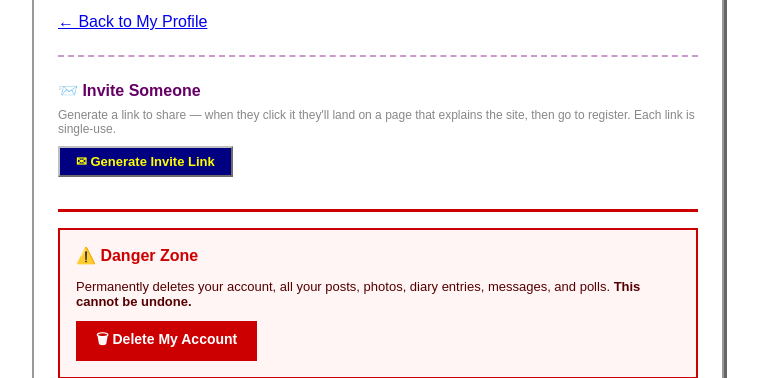
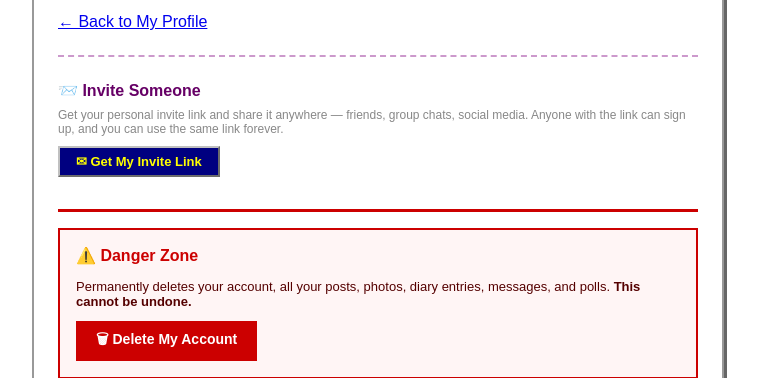
Before and after one commit to brickface082/millennial-space, a Flask app: page /edit in a window 1280 px wide. Shown: the part 1737-2115 px from the top of the page, without its empty margins (262-1020 px from the left). Run offline with Flask 3, Linux system fonts and the light colour scheme; the visitor is signed in with stand-in values (Sample User, id 1); data comes from the database, SQL or seed files in the repository; data that the repository does not hold is empty; some libraries are stand-ins or nearby versions.

Commit message:
Make invite links reusable — unlimited signups per link

```diff
--- a/app.py
+++ b/app.py
@@ -409,18 +409,29 @@ class CornerEvent(db.Model):
 
 
 class Invite(db.Model):
-    """T026 — single-use invite tokens. Any user can generate one to bring someone new."""
+    """T026 — reusable invite links. Each user gets one permanent link; unlimited signups."""
     __tablename__ = "invite"
     id = db.Column(db.Integer, primary_key=True)
     token = db.Column(db.String(64), unique=True, nullable=False)
     created_by = db.Column(db.Integer, db.ForeignKey("user.id"), nullable=False)
     created_at = db.Column(db.DateTime, nullable=False, default=datetime.utcnow)
-    used_by = db.Column(db.Integer, db.ForeignKey("user.id"), nullable=True)
-    used_at = db.Column(db.DateTime, nullable=True)
+    used_by = db.Column(db.Integer, db.ForeignKey("user.id"), nullable=True)  # legacy; unused
+    used_at = db.Column(db.DateTime, nullable=True)  # legacy; unused
     creator = db.relationship("User", foreign_keys=[created_by],
                               backref=db.backref("invites_sent", lazy=True))
     used_by_user = db.relationship("User", foreign_keys=[used_by],
                                    backref=db.backref("invite_used", uselist=False, lazy=True))
+
+
+class InviteReferral(db.Model):
+    """Signup attributed to an invite link (link stays reusable)."""
+    __tablename__ = "invite_referral"
+    id = db.Column(db.Integer, primary_key=True)
+    invite_id = db.Column(db.Integer, db.ForeignKey("invite.id"), nullable=False)
+    user_id = db.Column(db.Integer, db.ForeignKey("user.id"), nullable=False)
+    referred_at = db.Column(db.DateTime, nullable=False, default=datetime.utcnow)
+    invite = db.relationship("Invite", backref=db.backref("referrals", lazy=True))
+    user = db.relationship("User", backref=db.backref("referred_via", uselist=False, lazy=True))
 
 class Feedback(db.Model):
     """T027 — bug reports and suggestions. user_id is nullable so anonymous submissions work."""
@@ -991,9 +1002,8 @@ def register():
         db.session.flush()  # get user.id before commit
         if token:
             inv = Invite.query.filter_by(token=token).first()
-            if inv and inv.used_by is None:
-                inv.used_by = user.id
-                inv.used_at = datetime.utcnow()
+            if inv:
+                db.session.add(InviteReferral(invite_id=inv.id, user_id=user.id))
         db.session.commit()
         flash("Account created! You can now log in.", "success")
         return redirect(url_for("login"))
@@ -2729,10 +2739,14 @@ def spot_event_delete(event_id):
 @app.route("/invite/create", methods=["POST"])
 @login_required
 def invite_create():
-    token = secrets.token_urlsafe(32)
-    invite = Invite(token=token, created_by=current_user.id)
-    db.session.add(invite)
-    db.session.commit()
+    existing = Invite.query.filter_by(created_by=current_user.id).order_by(Invite.created_at.asc()).first()
+    if existing:
+        token = existing.token
+    else:
+        token = secrets.token_urlsafe(32)
+        invite = Invite(token=token, created_by=current_user.id)
+        db.session.add(invite)
+        db.session.commit()
     link = url_for("invite_landing", token=token, _external=True)
     return jsonify({"link": link})
 
@@ -2905,7 +2919,11 @@ def account_delete():
     ProfileView.query.filter(
         (ProfileView.profile_id == uid) | (ProfileView.viewer_id == uid)
     ).delete(synchronize_session=False)
-    # 9. Invites created by user (delete), used by user (nullify FK)
+    # 9. Invites and referrals
+    invite_ids = [i.id for i in Invite.query.filter_by(created_by=uid).all()]
+    if invite_ids:
+        InviteReferral.query.filter(InviteReferral.invite_id.in_(invite_ids)).delete(synchronize_session=False)
+    InviteReferral.query.filter_by(user_id=uid).delete(synchronize_session=False)
     Invite.query.filter_by(created_by=uid).delete(synchronize_session=False)
     for inv in Invite.query.filter_by(used_by=uid).all():
         inv.used_by = None
--- a/templates/edit_profile.html
+++ b/templates/edit_profile.html
@@ -136,10 +136,10 @@
     <!-- T026 — Invite Links -->
     <hr style="border:none;border-top:2px dashed #cc99cc;margin:24px 0;">
     <h2 style="color:#660066;font-size:16px;margin-bottom:8px;">📨 Invite Someone</h2>
-    <p class="section-note" style="margin-bottom:10px;">Generate a link to share — when they click it they'll land on a page that explains the site, then go to register. Each link is single-use.</p>
+    <p class="section-note" style="margin-bottom:10px;">Get your personal invite link and share it anywhere — friends, group chats, social media. Anyone with the link can sign up, and you can use the same link forever.</p>
     <button id="gen-invite-btn" onclick="generateInvite()"
             style="background:#000080;color:#ffff00;border:2px outset #c0c0c0;font-family:inherit;font-size:13px;padding:6px 16px;cursor:pointer;font-weight:bold;">
-        ✉ Generate Invite Link
+        ✉ Get My Invite Link
     </button>
     <div id="invite-result" style="display:none;margin-top:10px;">
         <input id="invite-link-box" type="text" readonly
@@ -157,14 +157,14 @@
         <p style="font-size:13px;color:#660066;font-weight:bold;margin-bottom:6px;">Your invites:</p>
         {% for inv in invites %}
         <div style="font-size:12px;color:#444;padding:4px 0;border-bottom:1px solid #ddd;">
-            {% if inv.used_by %}
-                ✅ Used by <strong>{{ inv.used_by_user.username if inv.used_by_user else '(deleted user)' }}</strong>
-                on {{ inv.used_at.strftime('%b %d, %Y') if inv.used_at else '' }}
+            🔗
+            <span style="font-family:monospace;font-size:11px;color:#000080;">
+                {{ request.host_url }}invite/{{ inv.token }}
+            </span>
+            {% if inv.referrals %}
+                — {{ inv.referrals|length }} friend{{ 's' if inv.referrals|length != 1 else '' }} joined
             {% else %}
-                ⏳ Pending —
-                <span style="font-family:monospace;font-size:11px;color:#000080;">
-                    {{ request.host_url }}invite/{{ inv.token }}
-                </span>
+                — no signups yet
             {% endif %}
         </div>
         {% endfor %}
@@ -186,7 +186,7 @@
             })
             .catch(() => {
                 btn.disabled = false;
-                btn.textContent = '✉ Generate Invite Link';
+                btn.textContent = '✉ Get My Invite Link';
                 alert('Could not generate invite. Try again.');
             });
     }
--- a/templates/invite_landing.html
+++ b/templates/invite_landing.html
@@ -54,16 +54,12 @@
 <div class="invite-box">
     <h1>★ {{ site_name }}</h1>
 
-    {% if invite and not invite.used_by %}
+    {% if invite %}
         <p style="font-size:18px;color:#660066;font-weight:bold;margin-bottom:6px;">
             <strong>{{ invite.creator.username }}</strong> invited you to join!
         </p>
         <p style="font-size:13px;color:#888;margin-top:0;">
             The retro social network for people who remember when the internet was fun.
-        </p>
-    {% elif invite and invite.used_by %}
-        <p style="font-size:15px;color:#666;">
-            This invite link has already been used — but you can still make an account!
         </p>
     {% else %}
         <p style="font-size:15px;color:#666;">
```
Also changed, not shown: tests/test_features.py (+32 -7 lines).
